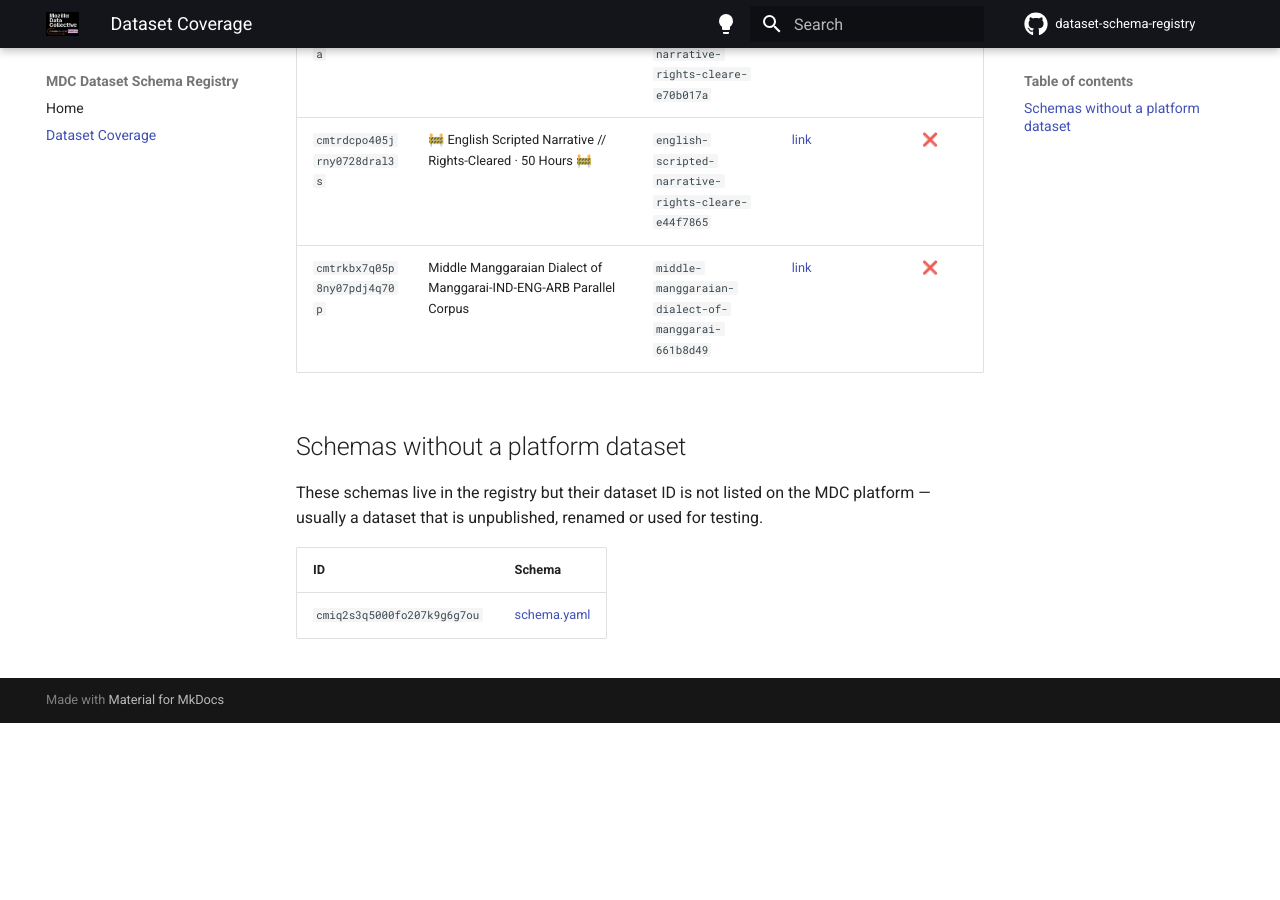
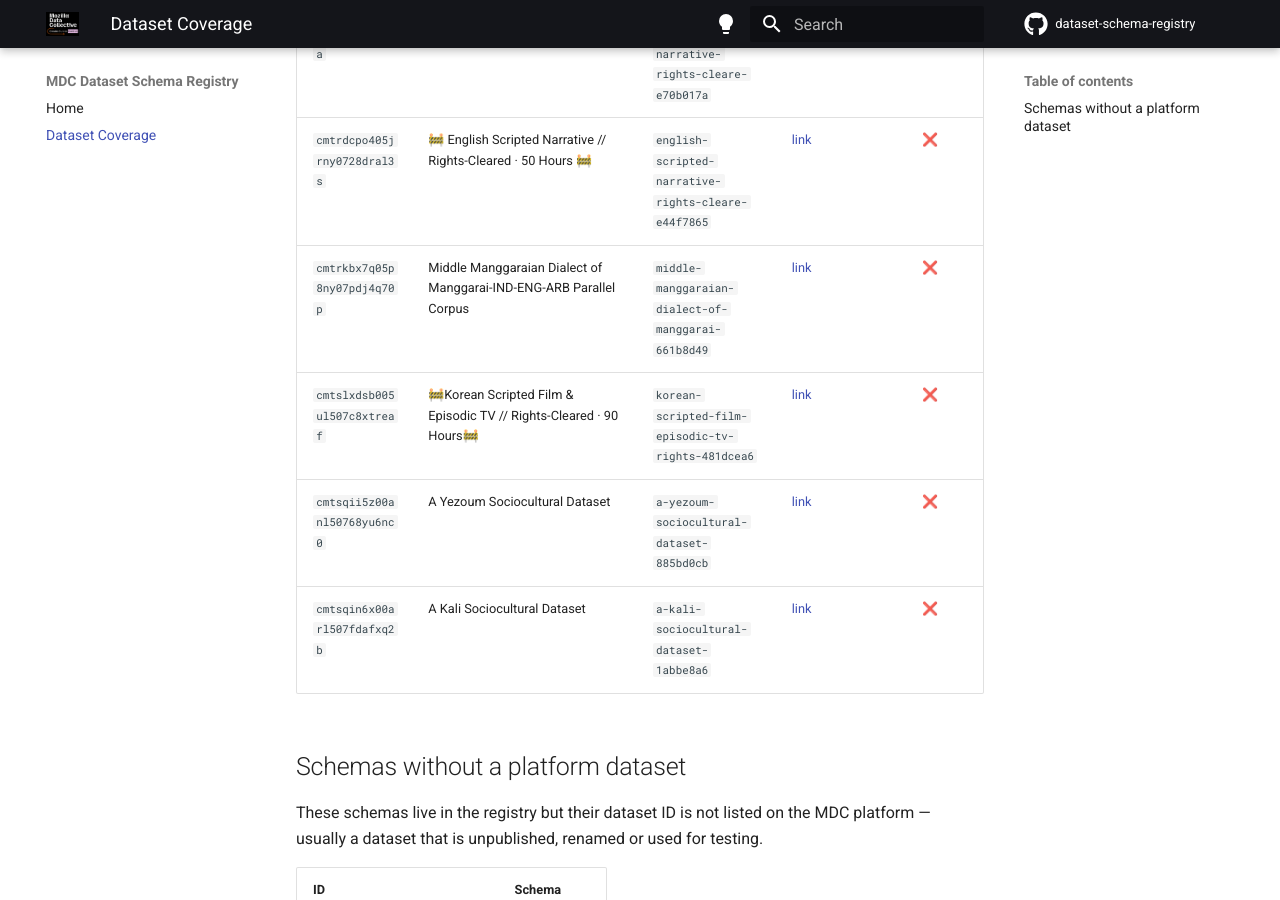
Before and after one commit to Mozilla-Data-Collective/dataset-schema-registry, an MkDocs documentation site: the page built from docs/dataset-coverage.md, in a window 1280 px wide and 900 px high, scrolled down 115033 px. Built offline with MkDocs 1.6.1 and Material for MkDocs 9.7.7, drawn with Linux system fonts in a browser that asks for light colours; comment, search, counter and statistics services are not loaded; before the commit the page ends 115756 px from its top, so only the background shows below that; part of the change alters nothing that is shown; some of the changed text lies outside the part shown.

Commit message:
chore: update registry index and dataset coverage [skip ci]

```diff
--- a/docs/dataset-coverage.md
+++ b/docs/dataset-coverage.md
@@ -12,10 +12,10 @@ data programmatically.
     `registry/<dataset_id>/schema.yaml` file.  See the
     [Home](index.md) for details.
 
-**Last updated:** 2026-09-08
-**Total datasets in sitemap:** 1109
+**Last updated:** 2026-09-09
+**Total datasets in sitemap:** 1112
 **Schemas registered:** 417 ✅
-**Schemas missing:** 692 ❌
+**Schemas missing:** 695 ❌
 
 | ID | Name | Slug | Dataset page | Schema registered |
 |----|------|------|-------------|:-----------------:|
@@ -1128,6 +1128,9 @@ data programmatically.
 | `cmtrdckk905jnny076i9h0f3a` | 🚧 English Scripted Narrative // Rights-Cleared · 20 Hours 🚧 | `english-scripted-narrative-rights-cleare-e70b017a` | [link](https://mozilladatacollective.com/datasets/cmtrdckk905jnny076i9h0f3a) | ❌ |
 | `cmtrdcpo405jrny0728dral3s` | 🚧 English Scripted Narrative // Rights-Cleared · 50 Hours 🚧 | `english-scripted-narrative-rights-cleare-e44f7865` | [link](https://mozilladatacollective.com/datasets/cmtrdcpo405jrny0728dral3s) | ❌ |
 | `cmtrkbx7q05p8ny07pdj4q70p` | Middle Manggaraian Dialect of Manggarai-IND-ENG-ARB Parallel Corpus | `middle-manggaraian-dialect-of-manggarai-661b8d49` | [link](https://mozilladatacollective.com/datasets/cmtrkbx7q05p8ny07pdj4q70p) | ❌ |
+| `cmtslxdsb005ul507c8xtreaf` | 🚧Korean Scripted Film & Episodic TV // Rights-Cleared · 90 Hours🚧 | `korean-scripted-film-episodic-tv-rights-481dcea6` | [link](https://mozilladatacollective.com/datasets/cmtslxdsb005ul507c8xtreaf) | ❌ |
+| `cmtsqii5z00anl50768yu6nc0` | A Yezoum Sociocultural Dataset | `a-yezoum-sociocultural-dataset-885bd0cb` | [link](https://mozilladatacollective.com/datasets/cmtsqii5z00anl50768yu6nc0) | ❌ |
+| `cmtsqin6x00arl507fdafxq2b` | A Kali Sociocultural Dataset | `a-kali-sociocultural-dataset-1abbe8a6` | [link](https://mozilladatacollective.com/datasets/cmtsqin6x00arl507fdafxq2b) | ❌ |
 
 ## Schemas without a platform dataset
 
```
Also changed, not shown: 1 other file.
